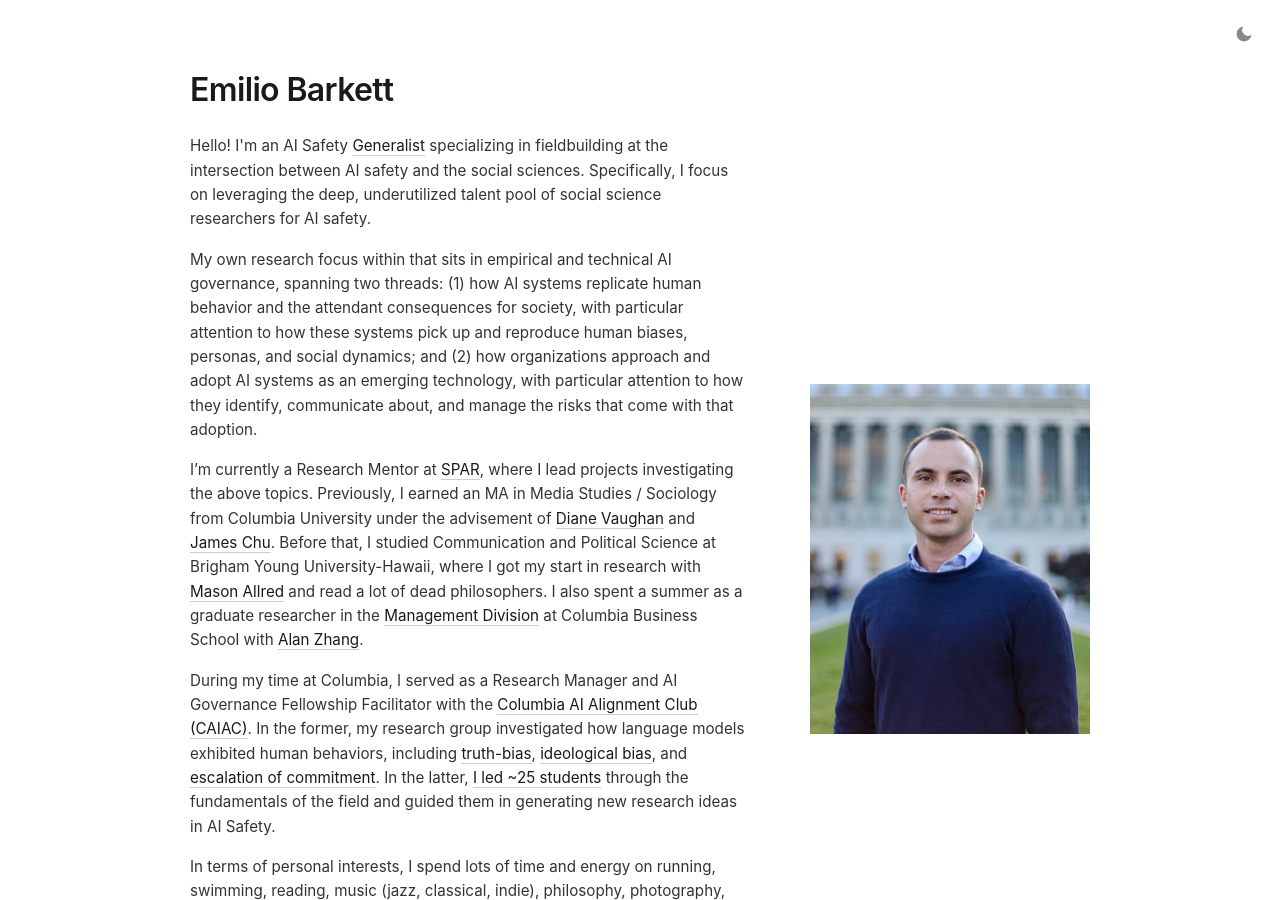
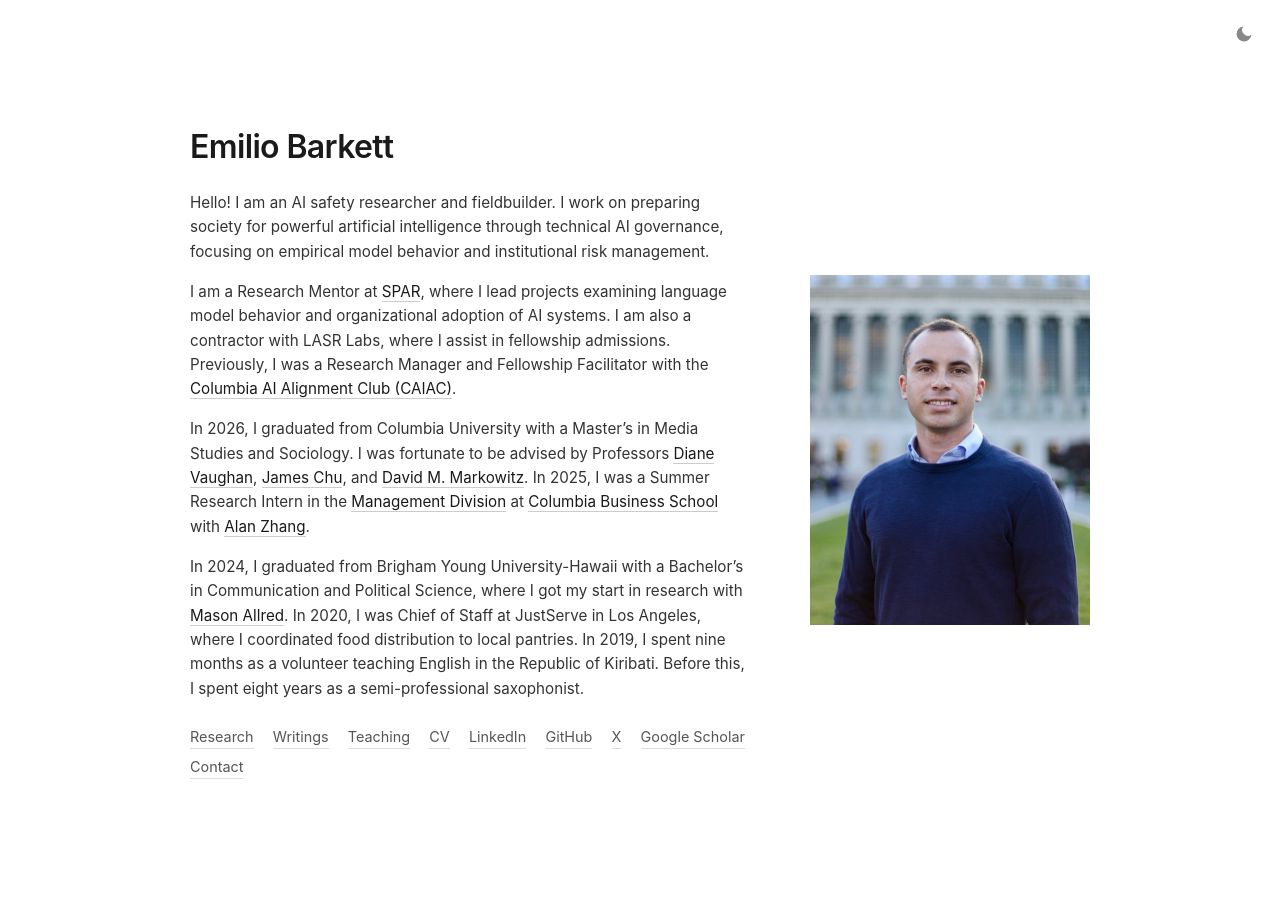
Before and after one commit to EmilioBarkett/emiliobarkett.github.io, a Jekyll site: the page built from index.html, in a window 1280 px wide and 900 px high. Built offline with Jekyll 4.4.1, drawn with Linux system fonts in a browser that asks for light colours; some of the changed text lies outside the part shown.

Commit message:
Update homepage bio

```diff
--- a/index.html
+++ b/index.html
@@ -6,11 +6,10 @@ title: Emilio Barkett
   <div class="main-content">
     <div class="details">
       <h1>Emilio Barkett</h1>
-        <p>Hello! I'm an AI Safety <a href="https://www.lesswrong.com/posts/QCrT2DTJNfvuqtppB/ai-safety-s-biggest-talent-gap-isn-t-researchers-it-s" target="_blank" rel="noopener">Generalist</a> specializing in fieldbuilding at the intersection between AI safety and the social sciences. Specifically, I focus on leveraging the deep, underutilized talent pool of social science researchers for AI safety.</p>
-        <p>My own research focus within that sits in empirical and technical AI governance, spanning two threads: (1) how AI systems replicate human behavior and the attendant consequences for society, with particular attention to how these systems pick up and reproduce human biases, personas, and social dynamics; and (2) how organizations approach and adopt AI systems as an emerging technology, with particular attention to how they identify, communicate about, and manage the risks that come with that adoption.</p>
-        <p>I’m currently a Research Mentor at <a href="https://sparai.org/" target="_blank" rel="noopener">SPAR</a>, where I lead projects investigating the above topics. Previously, I earned an MA in Media Studies / Sociology from Columbia University under the advisement of <a href="https://sociology.columbia.edu/content/diane-vaughan" target="_blank" rel="noopener">Diane Vaughan</a> and <a href="https://jchu1225.github.io/" target="_blank" rel="noopener">James Chu</a>. Before that, I studied Communication and Political Science at Brigham Young University-Hawaii, where I got my start in research with <a href="https://about.byuh.edu/directory/mason-allred" target="_blank" rel="noopener">Mason Allred</a> and read a lot of dead philosophers. I also spent a summer as a graduate researcher in the <a href="https://business.columbia.edu/faculty/divisions/management/phd" target="_blank" rel="noopener">Management Division</a> at Columbia Business School with <a href="https://business.columbia.edu/faculty/people/alan-zhang" target="_blank" rel="noopener">Alan Zhang</a>.</p>
-        <p>During my time at Columbia, I served as a Research Manager and AI Governance Fellowship Facilitator with the <a href="https://www.cualignment.org/" target="_blank" rel="noopener">Columbia AI Alignment Club (CAIAC)</a>. In the former, my research group investigated how language models exhibited human behaviors, including <a href="https://arxiv.org/abs/2506.21561" target="_blank" rel="noopener">truth-bias</a>, <a href="https://arxiv.org/abs/2509.12652" target="_blank" rel="noopener">ideological bias</a>, and <a href="https://arxiv.org/abs/2508.01545" target="_blank" rel="noopener">escalation of commitment</a>. In the latter, <a href="/teaching.html">I led ~25 students</a> through the fundamentals of the field and guided them in generating new research ideas in AI Safety.</p>
-        <p>In terms of personal interests, I spend lots of time and energy on running, swimming, reading, music (jazz, classical, indie), philosophy, photography, and many other things. Previously, I volunteered in the Republic of Kiribati for nine months; paced 45 miles of the <a href="https://hurt100.com/" target="_blank" rel="noopener">HURT 100</a>; and backpacked through Switzerland, Austria, and Italy with my wife.</p>
+        <p>Hello! I am an AI safety researcher and fieldbuilder. I work on preparing society for powerful artificial intelligence through technical AI governance, focusing on empirical model behavior and institutional risk management.</p>
+        <p>I am a Research Mentor at <a href="https://sparai.org/" target="_blank" rel="noopener">SPAR</a>, where I lead projects examining language model behavior and organizational adoption of AI systems. I am also a contractor with LASR Labs, where I assist in fellowship admissions. Previously, I was a Research Manager and Fellowship Facilitator with the <a href="https://www.cualignment.org/" target="_blank" rel="noopener">Columbia AI Alignment Club (CAIAC)</a>.</p>
+        <p>In 2026, I graduated from Columbia University with a Master’s in Media Studies and Sociology. I was fortunate to be advised by Professors <a href="https://sociology.columbia.edu/content/diane-vaughan" target="_blank" rel="noopener">Diane Vaughan</a>, <a href="https://jchu1225.github.io/" target="_blank" rel="noopener">James Chu</a>, and <a href="https://www.davidmarkowitz.org/" target="_blank" rel="noopener">David M. Markowitz</a>. In 2025, I was a Summer Research Intern in the <a href="https://business.columbia.edu/faculty/divisions/management/phd" target="_blank" rel="noopener">Management Division</a> at <a href="https://business.columbia.edu/" target="_blank" rel="noopener">Columbia Business School</a> with <a href="https://business.columbia.edu/faculty/people/alan-zhang" target="_blank" rel="noopener">Alan Zhang</a>.</p>
+        <p>In 2024, I graduated from Brigham Young University-Hawaii with a Bachelor’s in Communication and Political Science, where I got my start in research with <a href="https://about.byuh.edu/directory/mason-allred" target="_blank" rel="noopener">Mason Allred</a>. In 2020, I was Chief of Staff at JustServe in Los Angeles, where I coordinated food distribution to local pantries. In 2019, I spent nine months as a volunteer teaching English in the Republic of Kiribati. Before this, I spent eight years as a semi-professional saxophonist.</p>
       <nav class="links">
           <a href="#research">Research</a>
           <a href="/blog.html">Writings</a>
```
